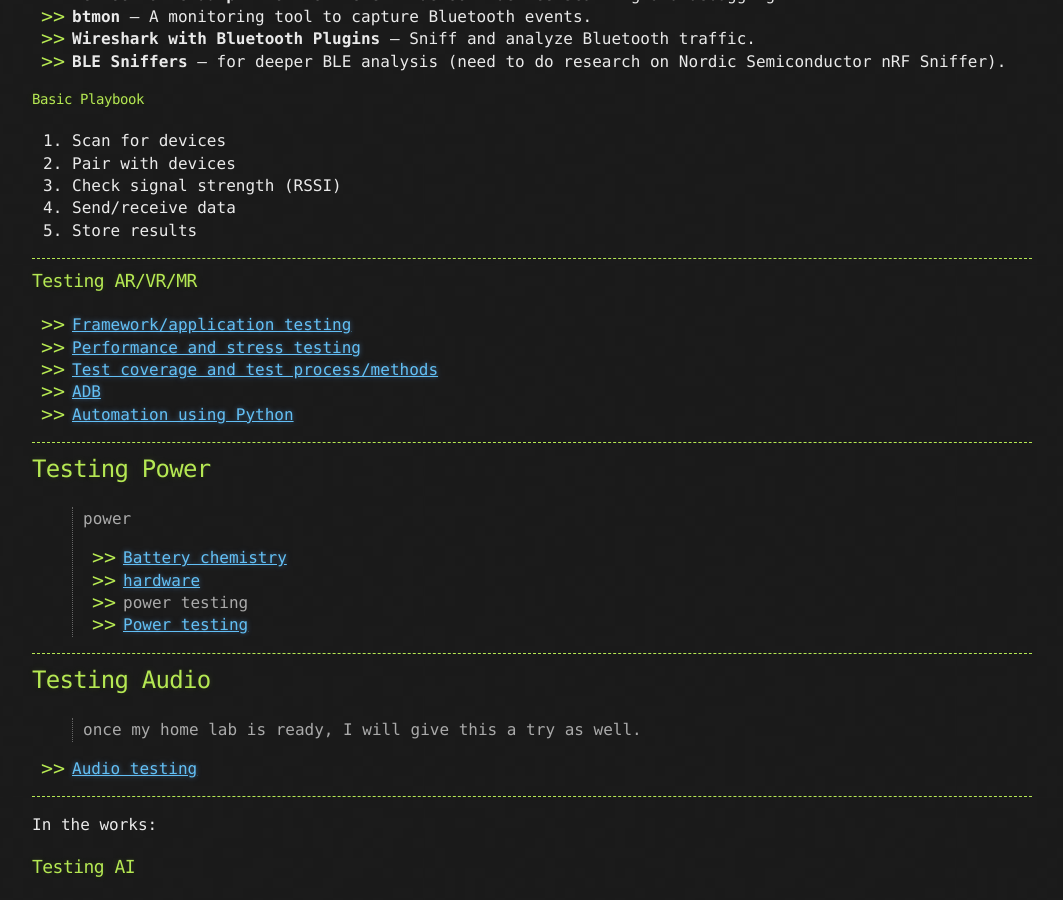
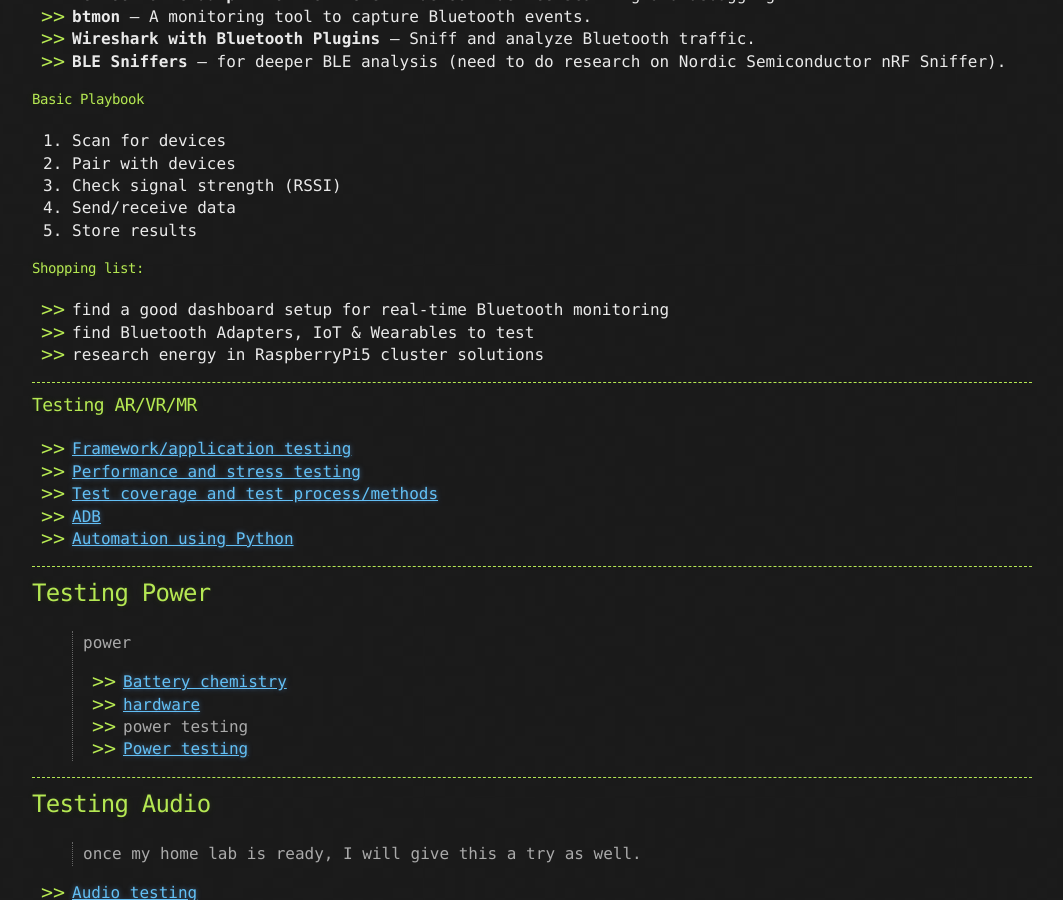
Before and after one commit to sciustechnologia/sciustechnologia.github.io, a Jekyll site: the page built from index.md, in a window 1280 px wide and 900 px high, scrolled down 1331 px. Shown: the whole window, without its empty margins (108-1171 px from the left). Built offline with Jekyll 4.4.1, drawn with Linux system fonts in a browser that asks for light colours.

Commit message:
Update index.md

```diff
--- a/index.md
+++ b/index.md
@@ -59,6 +59,11 @@ Currently building my **Bluetooth testing lab** with a **Raspberry Pi 5 Cluster*
 3. Check signal strength (RSSI)
 4. Send/receive data
 5. Store results
+
+#### Shopping list:
+* find a good dashboard setup for real-time Bluetooth monitoring
+* find  Bluetooth Adapters, IoT & Wearables to test
+* research energy in RaspberryPi5 cluster solutions
 
 ---
 
```
